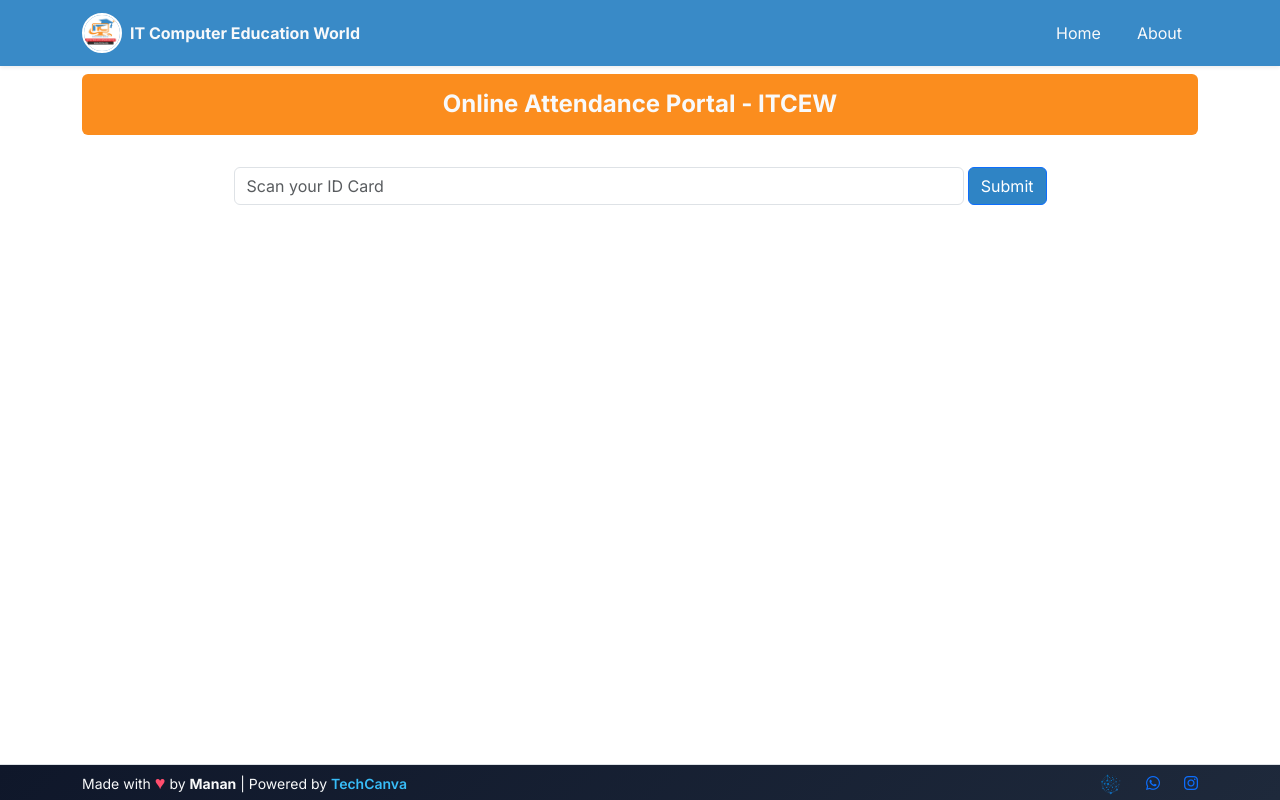
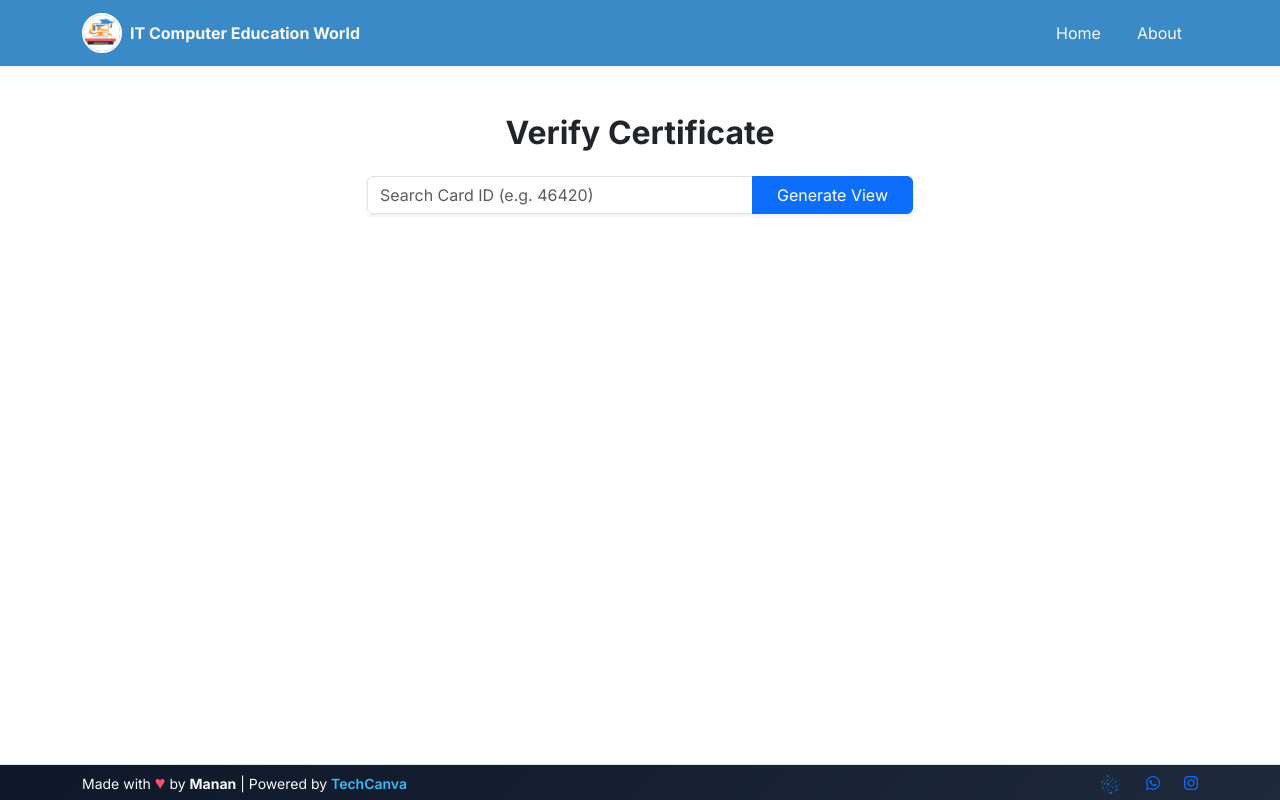
Before and after one commit to Manankumar6/ITCLG-Registration, a React (Create React App) app: page / in a window 1280 px wide. Built offline with nearby package versions, Linux system fonts and the light colour scheme; no server answers.

Commit message:
change home page attendance portal to certificate verification

```diff
--- a/src/App.js
+++ b/src/App.js
@@ -38,7 +38,8 @@ function App() {
           <Route path="/attendancerecord" element={<AttendanceRecord />} />
         </Route>
         <Route path="/initial-admin" element={<PromoteAdmin />} />
-        <Route path='/' element={<StudentData />} />
+        {/* <Route path='/' element={<StudentData />} /> */}
+        <Route path='/' element={<CertificateView />} />
         <Route path='/about' element={<About />} />
         <Route path='/certificateview' element={<CertificateView />} />
         <Route path='/signup' element={<Signup />} />
--- a/src/pages/CertificateView.jsx
+++ b/src/pages/CertificateView.jsx
@@ -52,7 +52,7 @@ const CertificateView = () => {
 
     return (
         <div className="container py-5">
-            <h2 className="text-center mb-4 fw-bold">Certificate Generation Center</h2>
+            <h2 className="text-center mb-4 fw-bold">Verify Certificate </h2>
 
             {/* --- Search Section --- */}
             <div className="row justify-content-center mb-5">
```
